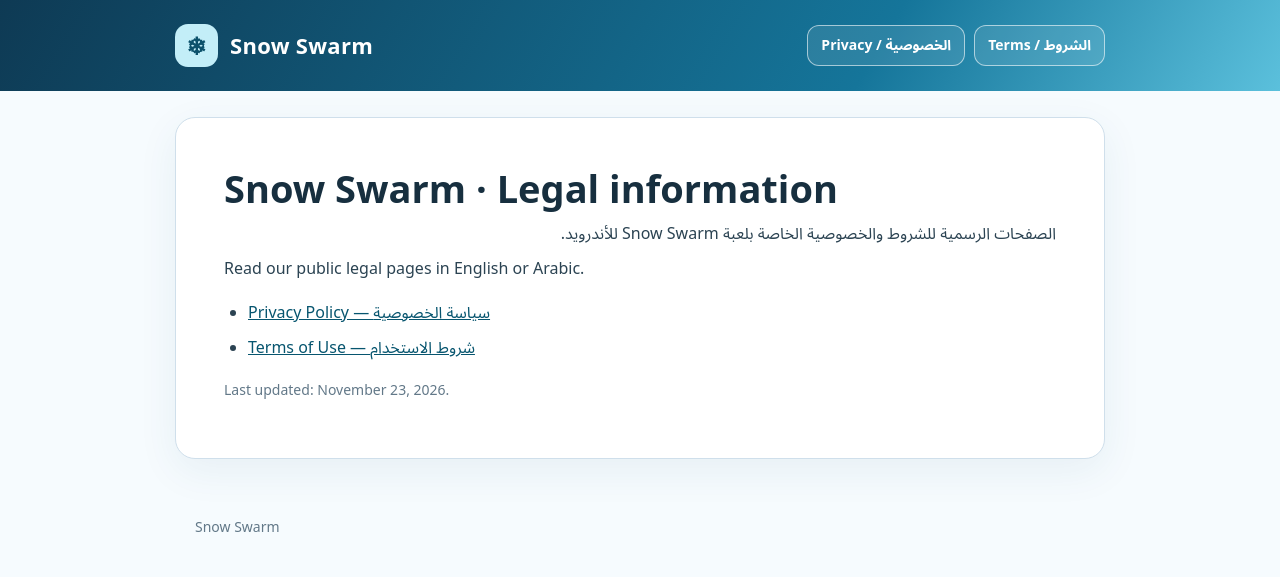
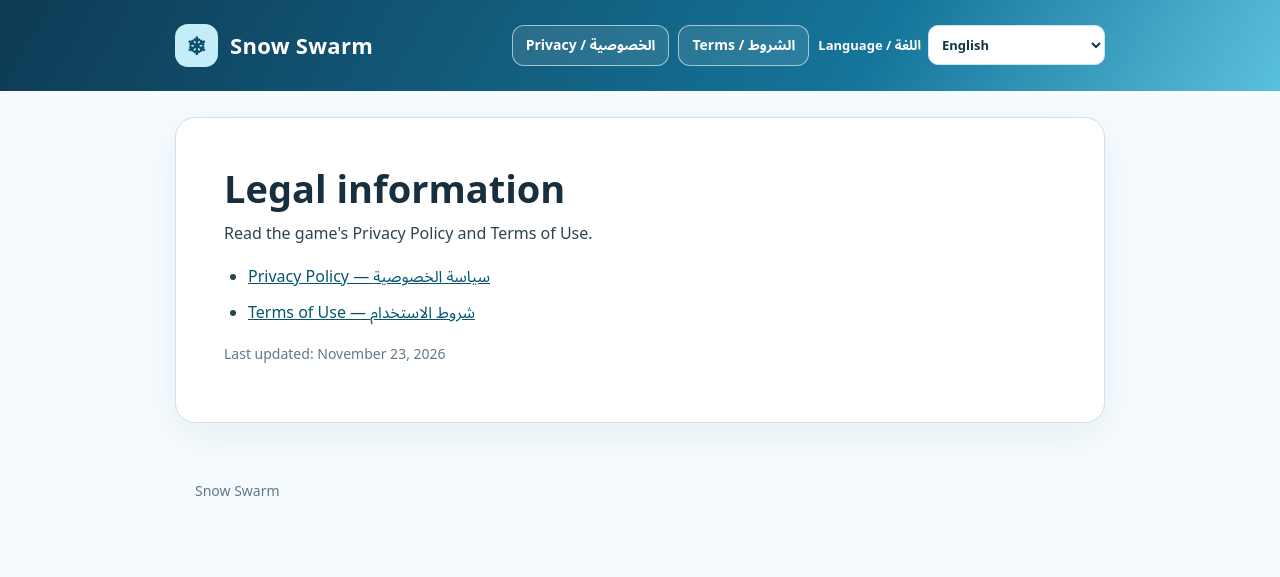
Before and after one commit to muezxx17-cmd/jelly-bounce-privacy, a plain HTML site: page snow-swarm/index.html in a window 1280 px wide. Drawn offline with Linux system fonts and the light colour scheme.

Commit message:
Localize Snow Swarm legal landing page in 11 languages and retain selected language across both policy pages

```diff
--- a/snow-swarm/index.html
+++ b/snow-swarm/index.html
@@ -1,4 +1,35 @@
 <!doctype html>
-<html lang="en"><head><meta charset="utf-8"><meta name="viewport" content="width=device-width,initial-scale=1"><meta name="description" content="Official legal notices for Snow Swarm Android game."><title>Snow Swarm · Legal</title><link rel="stylesheet" href="style.css"></head>
-<body><header><div class="headline"><a class="brand" href="index.html"><span class="mark" aria-hidden="true">❄</span> Snow Swarm</a><nav aria-label="Navigation"><a href="privacy.html">Privacy / الخصوصية</a><a href="terms.html">Terms / الشروط</a></nav></div></header>
-<main class="paper"><h1>Snow Swarm · Legal information</h1><p lang="ar" dir="rtl">الصفحات الرسمية للشروط والخصوصية الخاصة بلعبة Snow Swarm للأندرويد.</p><p>Read our public legal pages in English or Arabic.</p><ul><li><a href="privacy.html">Privacy Policy — سياسة الخصوصية</a></li><li><a href="terms.html">Terms of Use — شروط الاستخدام</a></li></ul><p class="meta">Last updated: November 23, 2026.</p></main><footer>Snow Swarm</footer></body></html>
+<html lang="en"><head>
+<meta charset="utf-8"><meta name="viewport" content="width=device-width,initial-scale=1"><meta name="description" content="Official Snow Swarm privacy and terms pages available in eleven languages.">
+<title>Snow Swarm · Legal</title><link rel="stylesheet" href="style.css"></head>
+<body><header><div class="headline"><a class="brand" href="index.html"><span class="mark" aria-hidden="true">❄</span> Snow Swarm</a>
+<nav aria-label="Navigation"><a href="privacy.html">Privacy / الخصوصية</a><a href="terms.html">Terms / الشروط</a>
+<label class="language-picker" for="language-select"><span>Language / اللغة</span><select id="language-select" aria-label="Choose language / اختر اللغة"><option value="en">English</option>
+<option value="ar">العربية</option>
+<option value="es">Español</option>
+<option value="fr">Français</option>
+<option value="pt">Português</option>
+<option value="tr">Türkçe</option>
+<option value="id">Bahasa Indonesia</option>
+<option value="de">Deutsch</option>
+<option value="ja">日本語</option>
+<option value="it">Italiano</option>
+<option value="ru">Русский</option></select></label>
+</nav></div></header>
+<main class="paper"><h1 id="heading">Legal information</h1><p id="description">Read the game's Privacy Policy and Terms of Use.</p>
+<ul><li><a href="privacy.html">Privacy Policy — سياسة الخصوصية</a></li><li><a href="terms.html">Terms of Use — شروط الاستخدام</a></li></ul>
+<p class="meta">Last updated: November 23, 2026</p></main><footer>Snow Swarm</footer>
+<script>
+(function(){
+"use strict";
+const texts={"en":{"title":"Legal information","body":"Read the game's Privacy Policy and Terms of Use."},"ar":{"title":"المعلومات القانونية","body":"اقرأ سياسة الخصوصية وشروط الاستخدام الخاصة باللعبة."},"es":{"title":"Información legal","body":"Lee la Política de privacidad y los Términos de uso del juego."},"fr":{"title":"Informations légales","body":"Consultez la Politique de confidentialité et les Conditions d’utilisation du jeu."},"pt":{"title":"Informações legais","body":"Lê a Política de Privacidade e os Termos de Utilização do jogo."},"tr":{"title":"Yasal bilgiler","body":"Oyunun Gizlilik Politikası ve Kullanım Şartları'nı okuyun."},"id":{"title":"Informasi hukum","body":"Baca Kebijakan Privasi dan Ketentuan Penggunaan game."},"de":{"title":"Rechtliche Informationen","body":"Lies die Datenschutzerklärung und die Nutzungsbedingungen des Spiels."},"ja":{"title":"法的情報","body":"ゲームのプライバシーポリシーと利用規約をご確認ください。"},"it":{"title":"Informazioni legali","body":"Leggi l’Informativa sulla privacy e i Termini di utilizzo del gioco."},"ru":{"title":"Юридическая информация","body":"Прочтите Политику конфиденциальности и Условия использования игры."}};
+const select=document.getElementById("language-select");
+function base(raw){const code=String(raw||"").toLowerCase().split(/[-_]/)[0];return Object.hasOwn(texts,code)?code:null}
+const explicit=base(new URLSearchParams(location.search).get("lang"));
+const lang=explicit || (navigator.languages||[navigator.language]).map(base).find(Boolean) || "en";
+function apply(code){select.value=code;document.documentElement.lang=code;document.documentElement.dir=code==="ar"?"rtl":"ltr";document.getElementById("heading").textContent=texts[code].title;document.getElementById("description").textContent=texts[code].body;
+for(const a of document.querySelectorAll('a[href^="privacy.html"],a[href^="terms.html"]')){const url=new URL(a.getAttribute("href").split("?")[0],location.href);url.searchParams.set("lang",code);a.href=url.pathname+url.search;}}
+apply(lang);
+select.addEventListener("change",()=>{const next=select.value;const url=new URL(location.href);url.searchParams.set("lang",next);history.replaceState(null,"",url.pathname+url.search);apply(next)});
+})();
+</script></body></html>
```
